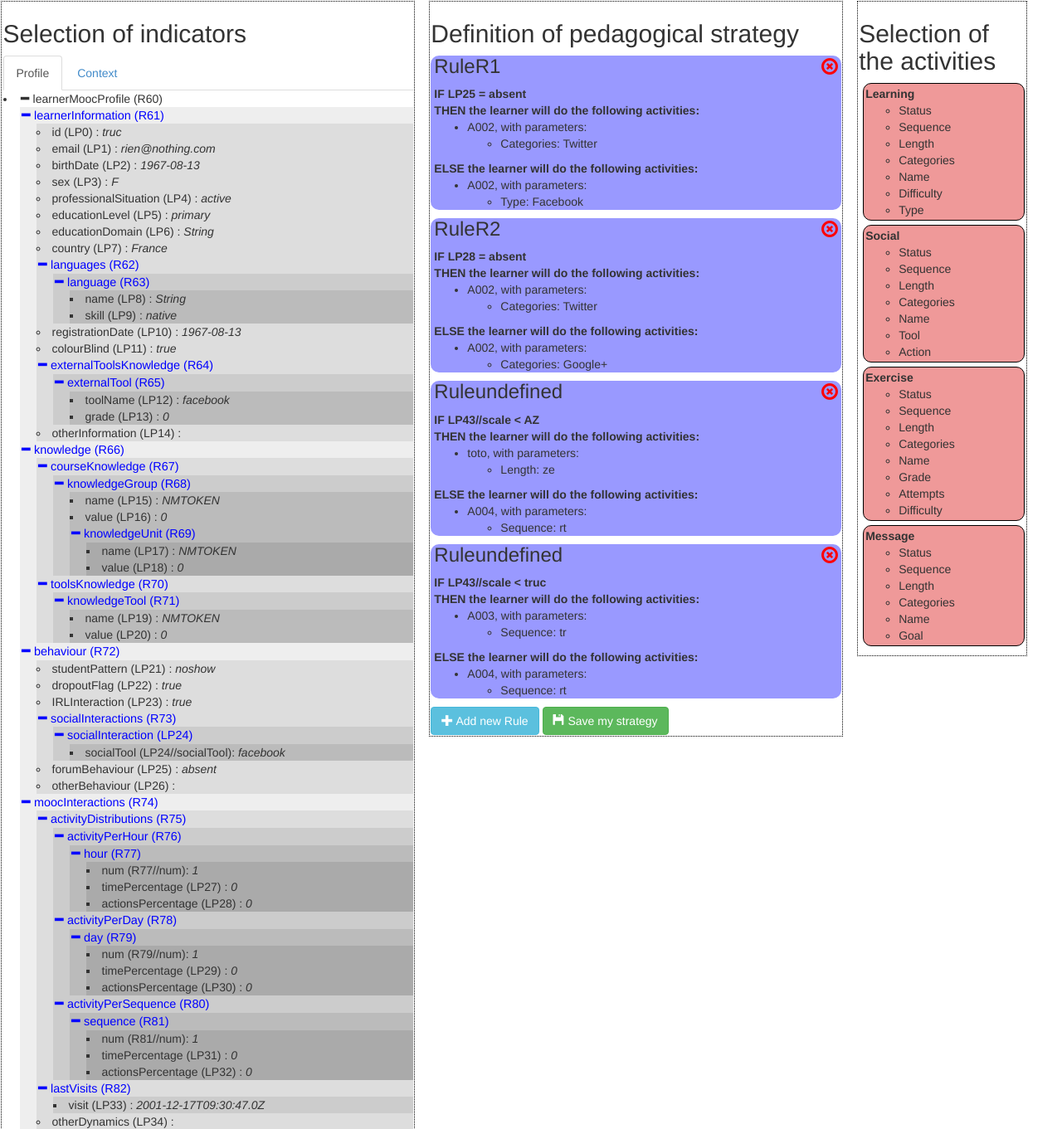
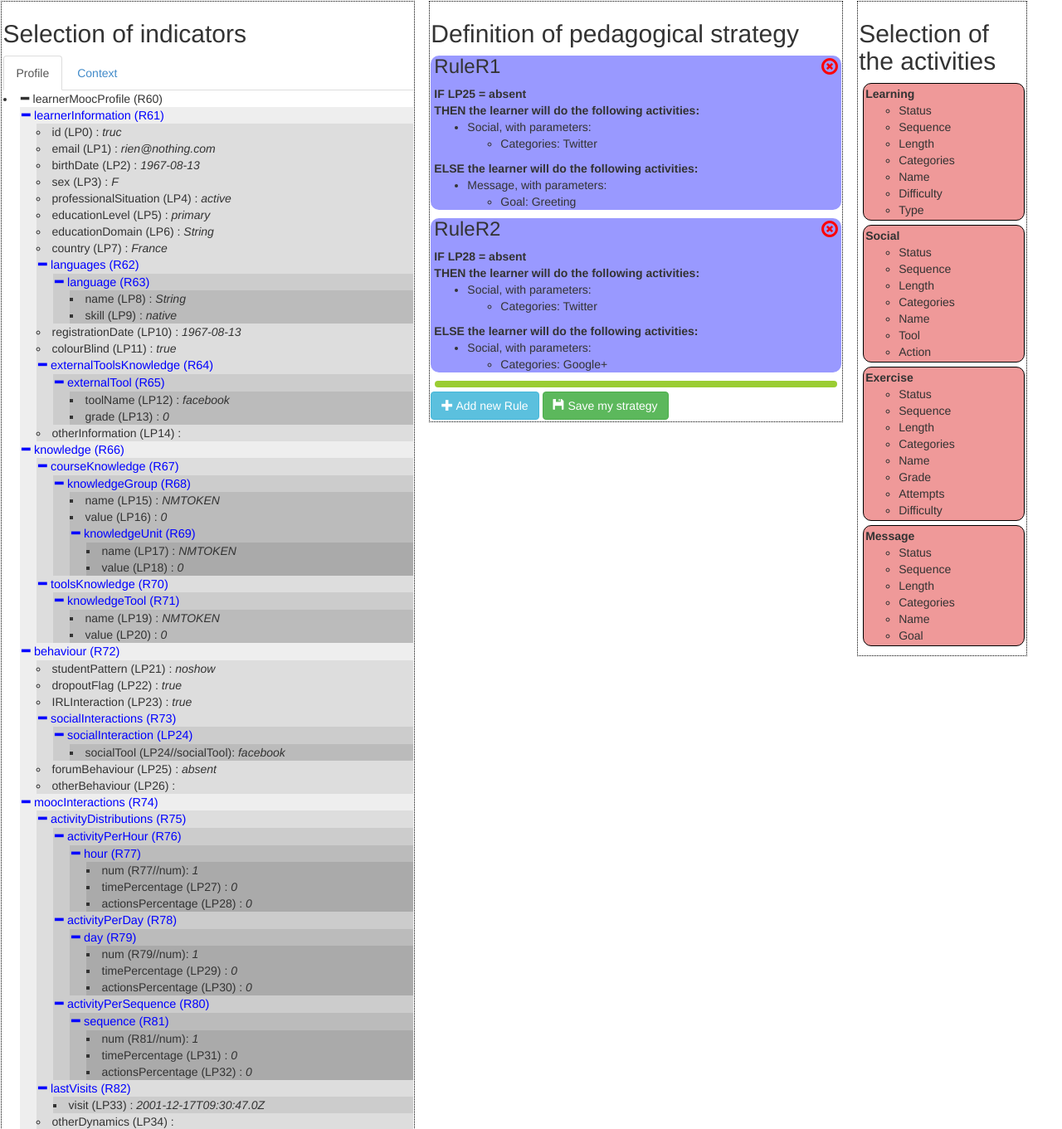
Before and after one commit to fclerc/PersoInterfaces, a PHP site: page / in a window 1280 px wide. Shown: the top 1361 px of the page at 83% size. Run offline with PHP 8.4, Linux system fonts and the light colour scheme.

Commit message:
Improving the style of rules and rule definition. Adding the names of activities in the rules.

```diff
--- a/RulesInterface.css
+++ b/RulesInterface.css
@@ -11,8 +11,10 @@
     font-weight: bold;
 }
 
+
 #Activities .activity li:hover, #Activities .activity >span:hover{
     background-color: green;
+    cursor: pointer;
 }
 
 #Activities >ul{
@@ -62,3 +64,46 @@
     padding-right: 4px;
     padding-left: 4px;
 }
+
+#Rules #newRuleInstruction{
+    background-color: #9ACD32;
+    padding:4px;
+    border-radius: 10px;
+    margin-bottom: 5px;
+    margin-left: 5px;
+    margin-right:5px;
+}
+
+#Rules #newRuleForm .glyphicon{
+    color:#698B22;
+    margin-left:5px;
+}
+
+
+#Rules #newRuleForm .glyphicon:hover{
+    cursor: pointer;
+    font-size:20px;
+}
+
+#Rules #newRuleForm {
+    margin-bottom: 5px;
+    margin-left:5px;
+    vertical-align: middle;
+}
+
+#Rules #newRuleForm select, #Rules #newRuleForm input{
+      height: 30px;
+      padding: 5px 7px;
+      font-size: 16px;
+      line-height: 1.42857143;
+      color: #555;
+      background-color: #fff;
+      background-image: none;
+      border: 1px solid #ccc;
+      border-radius: 4px;
+}
+
+#Rules #newRuleForm select:hover, #Rules #newRuleForm input:hover{
+      border-color: #66afe9;
+      outline: 0;
+}
--- a/XMLDisplay.css
+++ b/XMLDisplay.css
@@ -4,6 +4,7 @@
 
 .XMLContainer span.value:hover{
 	background-color : green;
+    cursor: pointer;
 }
 
 .XMLContainer ul{
--- a/foveaStrategy.xml
+++ b/foveaStrategy.xml
@@ -28,11 +28,11 @@
 			<!-- optional - same organization as <then> -->
 			<activities>
 				<activity>
-					<typeofactivity>A002</typeofactivity>
+					<typeofactivity>A004</typeofactivity>
 					<parameters>
 						<parameter>
-							<id>P002</id>
-							<value>Facebook</value>
+							<id>P012</id>
+							<value>Greeting</value>
 						</parameter>
 					</parameters>
 				</activity>
@@ -74,4 +74,4 @@
 			</activities>
 		</else>
 	</rule>
-<rule xmlns="http://www.w3.org/1999/xhtml"><if><indicator>LP43//scale</indicator><operator>&lt;</operator><referencevalue>AZ</referencevalue></if><then><activities><activity><typeofactivity>toto</typeofactivity><parameters><parameter><id>P004</id><value>ze</value></parameter></parameters></activity></activities></then><else><activities><activity><typeofactivity>A004</typeofactivity><parameters><parameter><id>P003</id><value>rt</value></parameter></parameters></activity></activities></else></rule><rule xmlns="http://www.w3.org/1999/xhtml"><if><indicator>LP43//scale</indicator><operator>&lt;</operator><referencevalue>truc</referencevalue></if><then><activities><activity><typeofactivity>A003</typeofactivity><parameters><parameter><id>P003</id><value>tr</value></parameter></parameters></activity></activities></then><else><activities><activity><typeofactivity>A004</typeofactivity><parameters><parameter><id>P003</id><value>rt</value></parameter></parameters></activity></activities></else></rule></strategyRules>
+</strategyRules>
--- a/index.html
+++ b/index.html
@@ -63,6 +63,8 @@
 
 						//this object will be used as a dictionnary to make a list of parameters corresponding to their IDs, like 'P012' : 'Length' .
 						var parametersDictionnary= new Object;
+                        //this object will be used as a dictionnary to make a list of activities corresponding to their IDs, like 'A001' : 'Learning' .
+						var activitiesDictionnary= new Object;
 
 
 
@@ -80,11 +82,17 @@
 								//the element that will contain all the activities
 								var activitiesContainer = $('<ul>').addClass('activities');
 
-								//going through the activities a first time, to find the 'All' one and expand all the other parameters list with its parameters.
+								//going through the activities a first time, to find the 'All' one and expand all the other parameters list with its parameters. At the same time, we fill the activitiesDictionnary.
 								var allActivityParameters = new Array;
 								$(xml['#Activities']).find('TypeOfActivity').each(function(){
 									var activity = this;
 									var activityName = $($(activity).children('Name')[0]).text();
+
+                                    //filling the activitiesDictionnary
+                                    var activityId = $(activity).attr('ID');
+                                    if(!activitiesDictionnary.hasOwnProperty(activityId)){
+                                        activitiesDictionnary[activityId] = activityName;
+                                    }
 
 									if(activityName == 'All'){
 										$(activity).find('Parameter').each(function(){
@@ -226,10 +234,15 @@
 
 							var ifContainer = $('<div>').addClass('ifContainer').append('IF');
 							var ifElement = $(rule).find("if")[0];
-							var indicator = $($(ifElement).find("indicator")[0]).text();
-							var operator = $($(ifElement).find("operator")[0]).text();
+							var indicatorId = $($(ifElement).find("indicator")[0]).text();
+
+                            //finding the corresponding element in the left part of the page, to display the name of the indicator, and indicate it when hovering the indicator in the page.
+                            //var indicatorSelectionContainer = $('#ProfileAndContext').find('#'+indicatorId);
+
+
+                            var operator = $($(ifElement).find("operator")[0]).text();
 							var referenceValue = $($(ifElement).find("referencevalue")[0]).text();
-							var indicatorContainer = $('<span>').addClass('indicator').append(' '+indicator);
+							var indicatorContainer = $('<span>').addClass('indicator').append(' '+indicatorId);
 							var operatorContainer = $('<span>').addClass('operator').append(' '+operator);
 							var referenceValueContainer = $('<span>').addClass('referenceValue').append(' '+referenceValue);
 							$(ifContainer).append(indicatorContainer)
@@ -243,8 +256,8 @@
 								var activitiesContainer = $('<ul>');
 								$(consequencesElement).find('activity').each(function(){
 									var activityContainer = $('<li>').addClass('activityContainer');
-									var typeOfActivity = $($(this).find("typeofactivity")[0]).text();
-									var typeOfActivityContainer = $('<span>').addClass('typeOfActivity').append(' '+typeOfActivity + ', with parameters: ');
+									var typeOfActivityId = $($(this).find("typeofactivity")[0]).text();
+									var typeOfActivityContainer = $('<span>').addClass('typeOfActivity').append(' '+activitiesDictionnary[typeOfActivityId] + ', with parameters: ');
 
 									var parametersContainer =$('<ul>').addClass('parameters');
 									$(consequencesElement).find('parameter').each(function(){
@@ -260,6 +273,10 @@
 								})
 
 								return $(consequenceContainer.append(activitiesContainer));
+
+
+
+
 
 							}
 							var thenContainer = getConsequencesContainer($(rule).find('then')[0], 'then');
@@ -303,7 +320,7 @@
 
 							if(currentOperation ==1){//user gives an indicator, other things are just ignored
 
-								if(container == "#Profile"){
+								if(container == "#Profile" || container == "#Context"){
 									$(builtRule).append($('<if>').append($('<indicator>').text(id)));
 
 									var operatorSelect = $('<select>');
```
